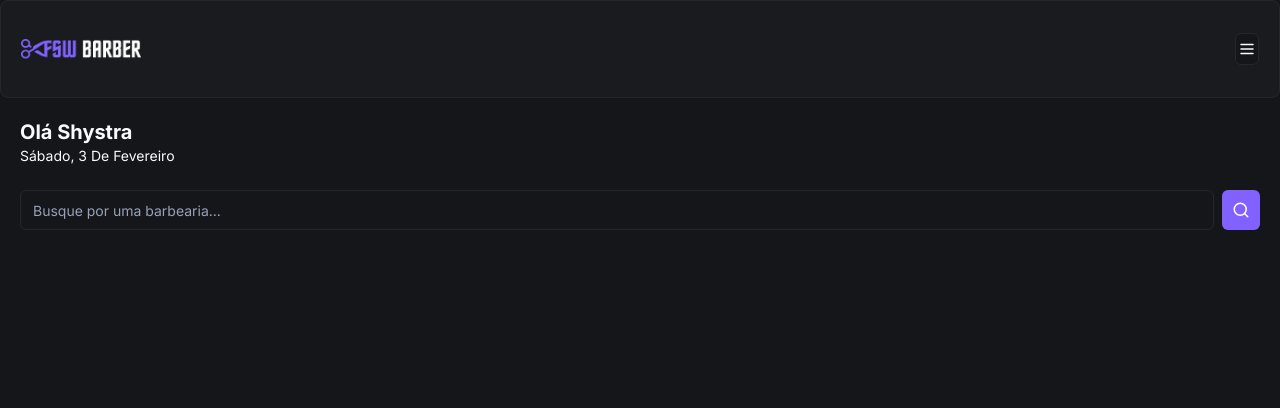
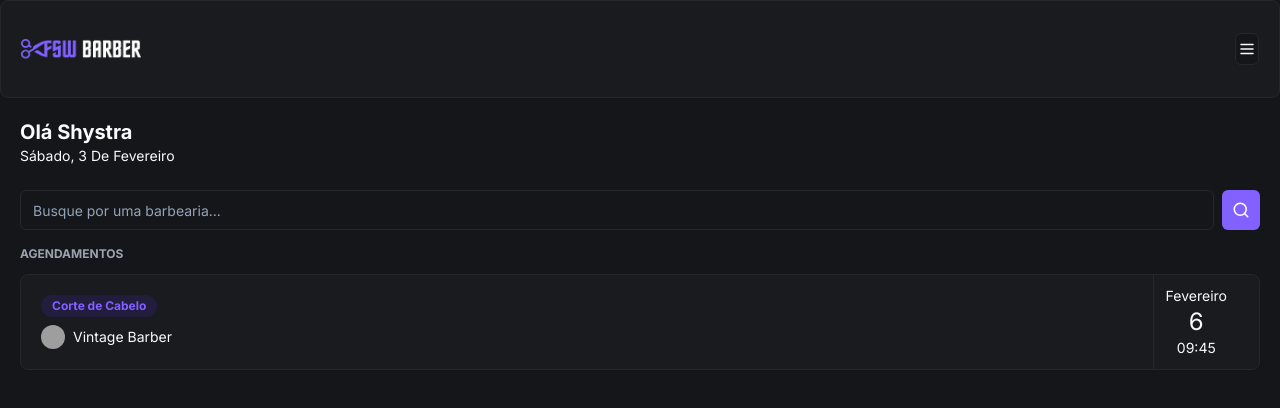
Before and after one commit to Shystra/baber_Shop, a Next.js app in the folder baber-shop/: page / in a window 1280 px wide. Shown: the top 408 px of the page. Built offline with nearby package versions, Linux system fonts and the light colour scheme; grey boxes are pictures that could not be loaded.

Commit message:
feat: add initial booking component

```diff
--- a/baber-shop/package.json
+++ b/baber-shop/package.json
@@ -10,6 +10,7 @@
   },
   "dependencies": {
     "@prisma/client": "^5.9.1",
+    "@radix-ui/react-avatar": "^1.0.4",
     "@radix-ui/react-slot": "^1.0.2",
     "class-variance-authority": "^0.7.0",
     "clsx": "^2.1.0",
--- a/baber-shop/src/app/(home)/page.tsx
+++ b/baber-shop/src/app/(home)/page.tsx
@@ -2,6 +2,7 @@ import Header from "../components/Header";
 import { format } from 'date-fns';
 import { ptBR } from "date-fns/locale";
 import Search from "../components/Search";
+import {BookingItem} from "../components/BookingItem";
 
 export default function Home() {
   return (
@@ -18,6 +19,10 @@ export default function Home() {
       <div className="px-5 mt-6">
         <Search />
       </div>
+      <div className="px-5 p-4">
+        <h2 className=" text-xs mb-3 uppercase text-gray-400 font-bold">Agendamentos</h2>
+        <BookingItem />
+      </div>
     </div>
   )
 }
--- /dev/null
+++ b/baber-shop/src/app/components/BookingItem.tsx
@@ -0,0 +1,34 @@
+
+import { Avatar, AvatarFallback, AvatarImage } from "./ui/avatar";
+import {Badge} from "./ui/badge";
+import { Card, CardContent } from "./ui/card";
+
+export const BookingItem = () => {
+    return(
+        <Card>
+            <CardContent className="p-5 flex justify-between py-0">
+                <div className="flex flex-col gap-2 py-5 ">
+                    <Badge
+                    className="bg-[#221C3D] text-primary hover:bg-[#504483] cursor-pointer w-fit">
+
+                        <h2 className="font-bold">Corte de Cabelo</h2>
+
+                        </Badge>
+                        <div className="flex items-center gap-2">
+                            <Avatar className="h-6 w-6">
+                                <AvatarImage src="https://utfs.io/f/0ddfbd26-a424-43a0-aaf3-c3f1dc6be6d1-1kgxo7.png"/>
+                                <AvatarFallback>A</AvatarFallback>
+                            </Avatar>
+
+                            <h3 className="text-sm">Vintage Barber</h3>
+                        </div>
+                </div>
+                <div className="flex flex-col items-center justify-center border-l px-3 border-solid border-secondary">
+                    <p className="text-sm">Fevereiro</p>
+                    <p className="text-2xl">6</p>
+                    <p className="text-sm">09:45</p>
+                </div>
+            </CardContent>
+        </Card>
+    )
+}
--- /dev/null
+++ b/baber-shop/src/app/components/ui/avatar.tsx
@@ -0,0 +1,50 @@
+"use client"
+
+import * as React from "react"
+import * as AvatarPrimitive from "@radix-ui/react-avatar"
+
+import { cn } from "@/app/lib/utils"
+
+const Avatar = React.forwardRef<
+  React.ElementRef<typeof AvatarPrimitive.Root>,
+  React.ComponentPropsWithoutRef<typeof AvatarPrimitive.Root>
+>(({ className, ...props }, ref) => (
+  <AvatarPrimitive.Root
+    ref={ref}
+    className={cn(
+      "relative flex h-10 w-10 shrink-0 overflow-hidden rounded-full",
+      className
+    )}
+    {...props}
+  />
+))
+Avatar.displayName = AvatarPrimitive.Root.displayName
+
+const AvatarImage = React.forwardRef<
+  React.ElementRef<typeof AvatarPrimitive.Image>,
+  React.ComponentPropsWithoutRef<typeof AvatarPrimitive.Image>
+>(({ className, ...props }, ref) => (
+  <AvatarPrimitive.Image
+    ref={ref}
+    className={cn("aspect-square h-full w-full", className)}
+    {...props}
+  />
+))
+AvatarImage.displayName = AvatarPrimitive.Image.displayName
+
+const AvatarFallback = React.forwardRef<
+  React.ElementRef<typeof AvatarPrimitive.Fallback>,
+  React.ComponentPropsWithoutRef<typeof AvatarPrimitive.Fallback>
+>(({ className, ...props }, ref) => (
+  <AvatarPrimitive.Fallback
+    ref={ref}
+    className={cn(
+      "flex h-full w-full items-center justify-center rounded-full bg-muted",
+      className
+    )}
+    {...props}
+  />
+))
+AvatarFallback.displayName = AvatarPrimitive.Fallback.displayName
+
+export { Avatar, AvatarImage, AvatarFallback }
--- /dev/null
+++ b/baber-shop/src/app/components/ui/badge.tsx
@@ -0,0 +1,36 @@
+import * as React from "react"
+import { cva, type VariantProps } from "class-variance-authority"
+
+import { cn } from "@/app/lib/utils"
+
+const badgeVariants = cva(
+  "inline-flex items-center rounded-full border px-2.5 py-0.5 text-xs font-semibold transition-colors focus:outline-none focus:ring-2 focus:ring-ring focus:ring-offset-2",
+  {
+    variants: {
+      variant: {
+        default:
+          "border-transparent bg-primary text-primary-foreground hover:bg-primary/80",
+        secondary:
+          "border-transparent bg-secondary text-secondary-foreground hover:bg-secondary/80",
+        destructive:
+          "border-transparent bg-destructive text-destructive-foreground hover:bg-destructive/80",
+        outline: "text-foreground",
+      },
+    },
+    defaultVariants: {
+      variant: "default",
+    },
+  }
+)
+
+export interface BadgeProps
+  extends React.HTMLAttributes<HTMLDivElement>,
+    VariantProps<typeof badgeVariants> {}
+
+function Badge({ className, variant, ...props }: BadgeProps) {
+  return (
+    <div className={cn(badgeVariants({ variant }), className)} {...props} />
+  )
+}
+
+export { Badge, badgeVariants }
```
Also changed, not shown: 1 other file (tests, documents, lock files or other folders).
